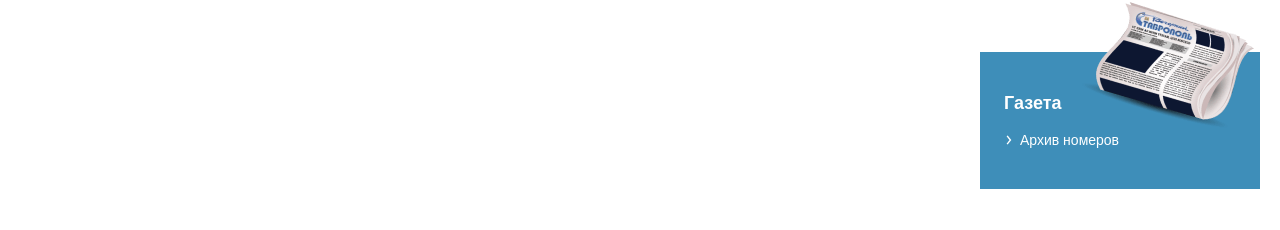
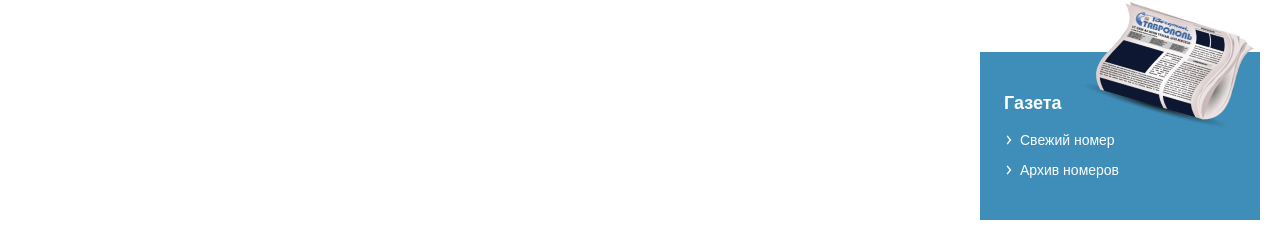
Before and after one commit to alxpgv/vechorka-docker, a Next.js app in the folder client.next/: page / in a window 1280 px wide. Shown: the part 452-682 px from the top of the page. Built offline with nearby package versions, Linux system fonts and the light colour scheme; no server answers.

Commit message:
add link last release

```diff
--- a/client.next/src/widgets/paper-links/paper-links.tsx
+++ b/client.next/src/widgets/paper-links/paper-links.tsx
@@ -33,6 +33,18 @@ export const PaperLinks: FC<Props> = ({ className }) => {
                   name="arrow"
                   className="h-[8px] w-[10px] mr-1.5 -rotate-90 stroke-white group-hover:stroke-grey-100"
                 />
+                <span>Свежий номер</span>
+              </a>
+            </Link>
+          </div>
+
+          <div className="flex items-center text-14px">
+            <Link href="/newspaper">
+              <a className="flex items-center justify-end link-light group">
+                <Icon
+                  name="arrow"
+                  className="h-[8px] w-[10px] mr-1.5 -rotate-90 stroke-white group-hover:stroke-grey-100"
+                />
                 <span>Архив номеров</span>
               </a>
             </Link>
```
